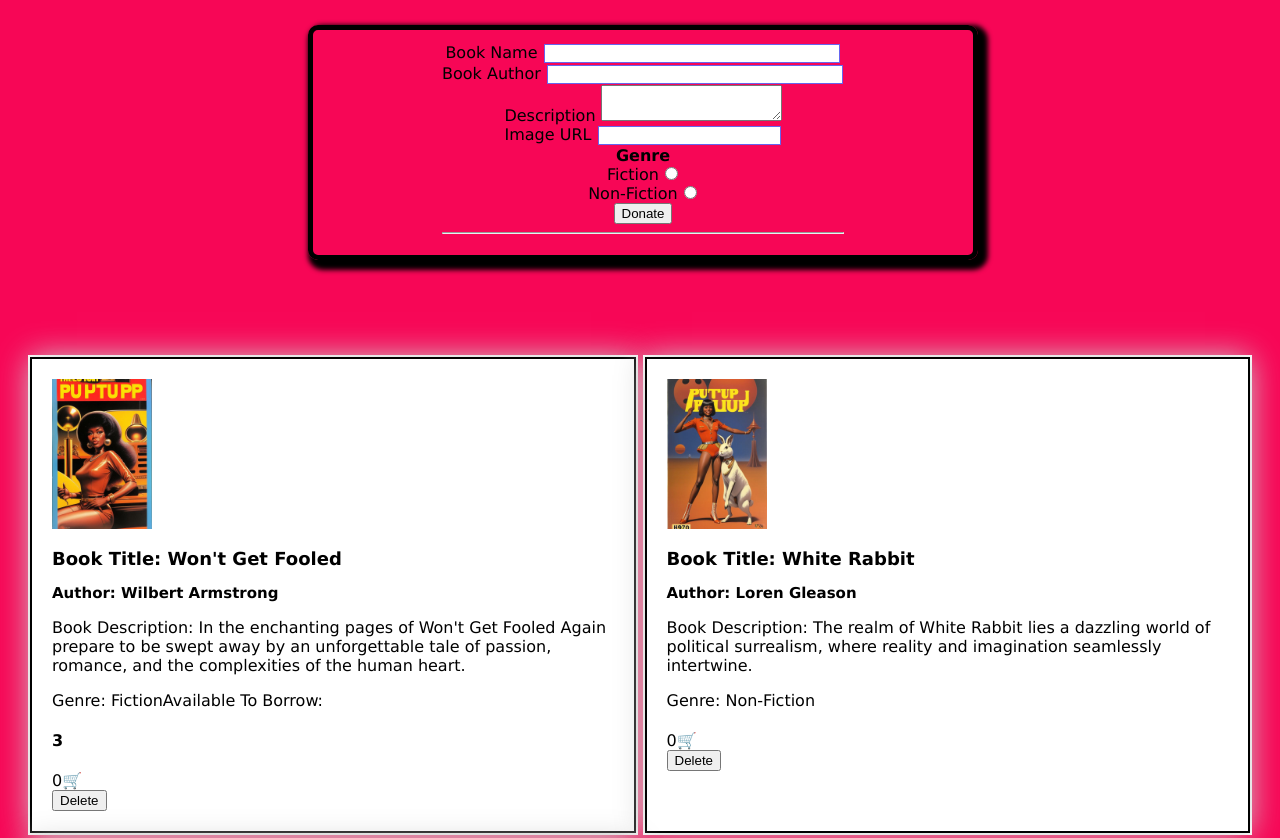
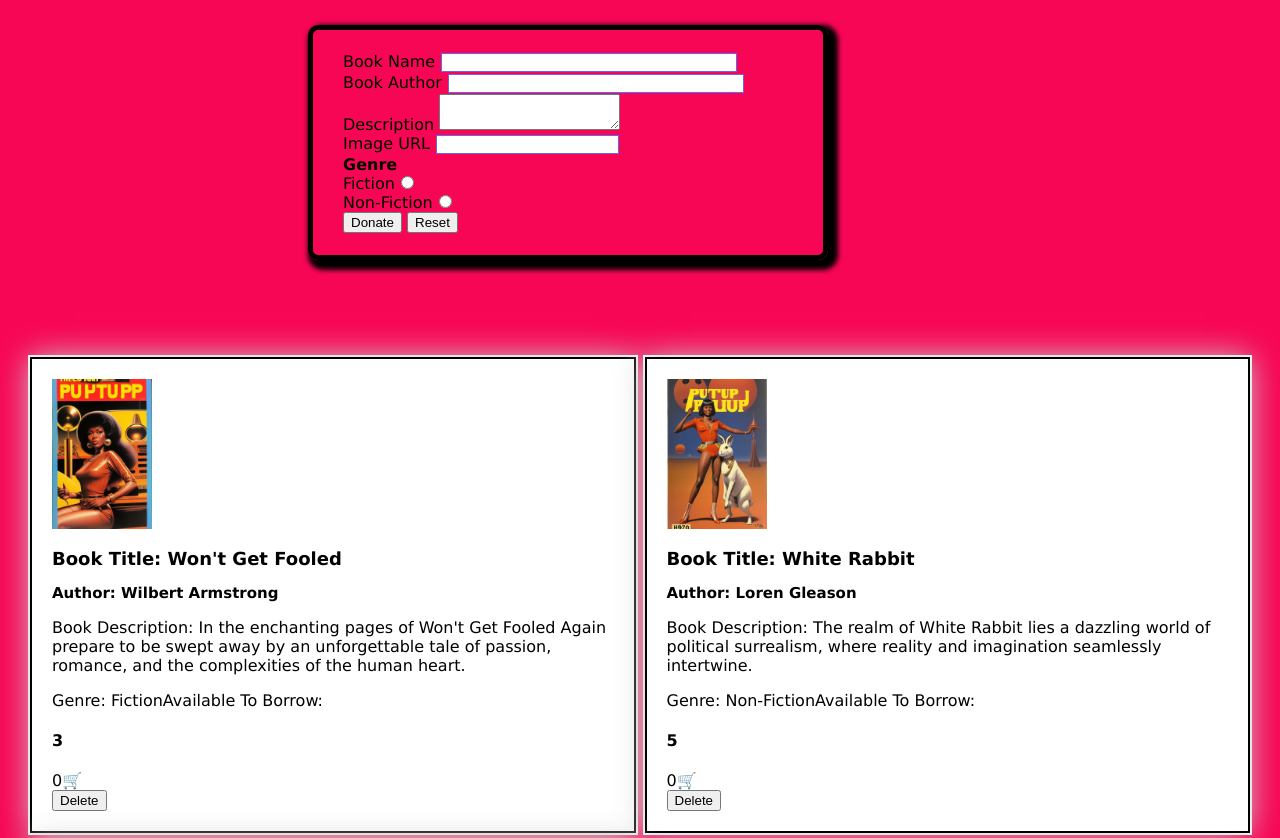
Before and after one commit to lawsonjerry/Bookstore-Web-App, a website: page donations.html in a window 1280 px wide. Shown: the top 838 px of the page. Drawn offline with Linux system fonts and the light colour scheme.

Commit message:
added functional reset button and required form fields

```diff
--- a/donations.css
+++ b/donations.css
@@ -74,9 +74,17 @@ header {
   margin: 0 auto;
 }
 
+/* Styling for form */
+
+#form-container {
+  margin: -108px 200px 50px;
+  padding: 25px;
+  box-sizing: border-box;
+}
+
 form {
   border: 5px solid black;
-  width: 600px;
+  width: 450px;
   height: 175px;
   padding: 25px 30px;
   border-radius: 10px;
@@ -86,19 +94,12 @@ form {
   justify-content: center;
   align-items: center;
   text-align: center;
-  /* background: linear-gradient(to left, black, gray); */
   margin: 100px 50px 0 75px;
 }
 
 form:hover {
     background-color: rgba(0, 0, 0, 0.2);
   }
-
-#form-container {
-  margin: -108px 200px 50px;
-  padding: 25px;
-  box-sizing: border-box;
-}
 
 form input {
   margin: 1px 1px;
@@ -124,6 +125,16 @@ form input.button {
   outline: none
 }
 
+#new-book-form {
+  display: flex;
+  flex-direction: row;
+  justify-content: left;
+  align-items: left;
+  text-align: left;
+}
+
+
+
 #new-book-form input[type="submit"] {
   transition: transform 0.2s ease-in-out;
   transform: scale(1);
--- a/donations.html
+++ b/donations.html
@@ -16,32 +16,32 @@
     <form id="new-book-form">
       <div>
         <label>Book Name</label>
-        <input type="text" name="bookName" class="box"/>
+        <input type="text" name="bookName" class="box" required/>
         <div>
           <label>Book Author</label>
-        <input type="text" name="bookAuthor" class="box" />
+        <input type="text" name="bookAuthor" class="box" required/>
         <div>
           <label>Description</label>
           <textarea name="bookDescription"></textarea>
         </div>
         <div>
           <label class="box">Image URL</label>
-          <input type="text" name="bookImageUrl" />
+          <input type="text" name="bookImageUrl" required/>
         </div>
         <div>
           <strong>Genre</strong>
-          <div class="checkbox-item">
-            <label>Fiction</label>
-            <input type="radio" name="Fiction" value="fiction" />
+          <div class="radio-group">
+            <label for="fiction">Fiction</label>
+            <input type="radio" id="fiction" name="genre" value="fiction" required/>
           </div>
-          <div class="checkbox-item">
-            <label>Non-Fiction</label>
-            <input type="radio" name="Non-Fiction" value="nonFiction" />
+          <div class="radio-group">
+            <label for="nonFiction">Non-Fiction</label>
+            <input type="radio" id="nonFiction" name="genre" value="nonFiction" required/>
           </div>
           <button type="submit" class="button">Donate</button>
+          <button type="submit" class="reset-button">Reset</button>
       </form>
     </div>
-      <hr>
     <div id="main">
 
     </div>
--- a/main.js
+++ b/main.js
@@ -1,3 +1,4 @@
+//variable containing books to borrow
 const booksToBorrow = [
   {
     title: "Book Title: Won't Get Fooled",
@@ -17,8 +18,9 @@ const booksToBorrow = [
     description:
       "Book Description: The realm of White Rabbit lies a dazzling world of political surrealism, where reality and imagination seamlessly intertwine.",
     img: "Assets/white_rabbit_bookCover.jpg",
-    inventory: "Available To Borrow: 5",
-    order: "0",
+    inventoryText: "Available To Borrow:",
+    inventoryCounter: 5,
+    order: 0,
   },
   {
     title: "Book Title: How Much Is That Doggie",
@@ -27,14 +29,13 @@ const booksToBorrow = [
     description:
       "Book Description: Adventure awaits as a plucky young protagonist stumbles upon a mysterious magical and canine companion, setting off a chain of events that will leave readers spellbound.",
     img: "Assets/how_much_is_that_doggie_bookCover.jpeg",
-    inventory: "Available To Borrow: 9",
-    order: "0",
+    inventoryText: "Available To Borrow: ",
+    inventoryCounter: 9,
+    order: 0,
   },
 ];
 
-
 function createBookCard(book) {
-
   //div for the main element
   const body = document.querySelector("body");
   const mainSection = document.querySelector("#main");
@@ -70,16 +71,17 @@ function createBookCard(book) {
   bookItemDescription.id = "description";
   bookItemDescription.textContent = book.description;
 
-  //image element for our books
+  //image element for book
   const bookImageElement = document.createElement("img");
   bookImageElement.id = "book-cover";
   bookImageElement.setAttribute("src", book.img);
 
-  //span for book inventory
+  //number of books in inventory
   const currentBookItemInventoryCounter = document.createElement("h4");
   currentBookItemInventoryCounter.id = "book-inventory-counter";
   currentBookItemInventoryCounter.textContent = book.inventoryCounter;
 
+  //text for books in inventory
   const currentBookItemInventoryText = document.createElement("span");
   currentBookItemInventoryText.id = "book-inventory-text";
   currentBookItemInventoryText.textContent = book.inventoryText;
@@ -99,10 +101,7 @@ function createBookCard(book) {
   bookCart.id = "book-cart";
   bookCart.textContent = "🛒";
   bookCart.addEventListener("click", () => {
-
     currentOrders.textContent = ++book.order;
-    // currentBookItemInventoryText.textContent =
-    // book.inventoryText + String(book.inventory);
     currentBookItemInventoryCounter.textContent = --book.inventoryCounter;
   });
 
@@ -138,9 +137,6 @@ window.onload = function () {
 
 const bookCardsElement = document.querySelector(".bookCardsElement");
 
-// bookCardsElement.style.display = "none";
-
-
 //gets the form element
 const formElement = document.querySelector("form");
 
@@ -158,11 +154,12 @@ const book = {
   img,
 };
 
-// Add the new book to the booksToBorrow array.
-// booksToBorrow.push(book);
-
-// Create a new book card for the new book.
-// createBookCard(book);
+const reset = document.querySelector(".reset-button")
+reset.addEventListener("click", (event) => {
+  event.preventDefault();
+  formElement.reset();
+  alert(`Rome was not built in day!`)
+})
 
 formElement.addEventListener("submit", (event) => {
   event.preventDefault();
@@ -172,6 +169,18 @@ formElement.addEventListener("submit", (event) => {
   if (formElement.bookName.value === "") {
     return alert("You must provide the title of the book!");
   }
+
+  if (formElement.bookAuthor.value === "") {
+    return alert("You must provide the author of the book!");
+  }
+
+  if (formElement.bookImageUrl.value === "") {
+    return alert("You must provide an image of the book!");
+  }
+
+
+
+  console.log(reset)
 
   // Create a new book card.
   const newBookCard = createBookCard({
@@ -189,29 +198,11 @@ formElement.addEventListener("submit", (event) => {
 
   // Add a click event listener to the delete button.
   deleteButton.addEventListener("click", () => {
-    // Remove the new book card from the DOM.
+    // Remove the new book card
     newBookCard.remove();
   });
 
-
   formElement.reset();
 
-  alert(`Thank you for donating your book! Viva La Revolution!`)
-
-  // Navigate to the collections page.
-  // window.location.href = "./collections.html";
-
-   // Show the book cards element.
-  //  bookCardsElement.style.display = "block";
-
-
+  alert(`Thank you for donating your book! Viva La Revolution!`);
 });
-
-// document.querySelector("#enter-button").addEventListener("click", () => {
-//   // Hide the current page.
-//   document.querySelector(".page.active").classList.remove("active");
-//   console.log('this worked')
-
-//   // Show the donations page.
-//   document.querySelector("#donations-page").classList.add("active");
-// });
```
Lines whose indentation alone changed are shown as unchanged.
